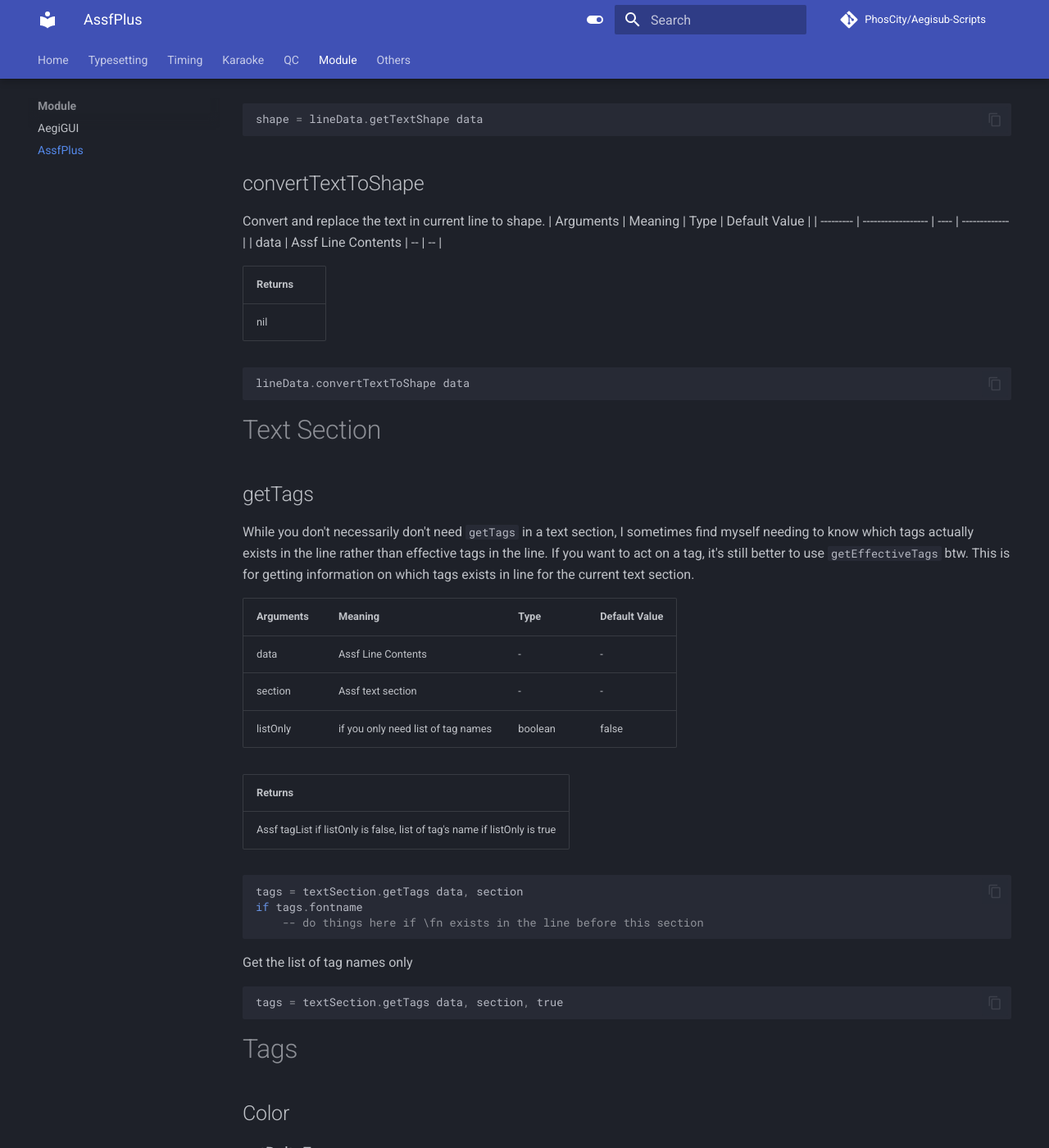
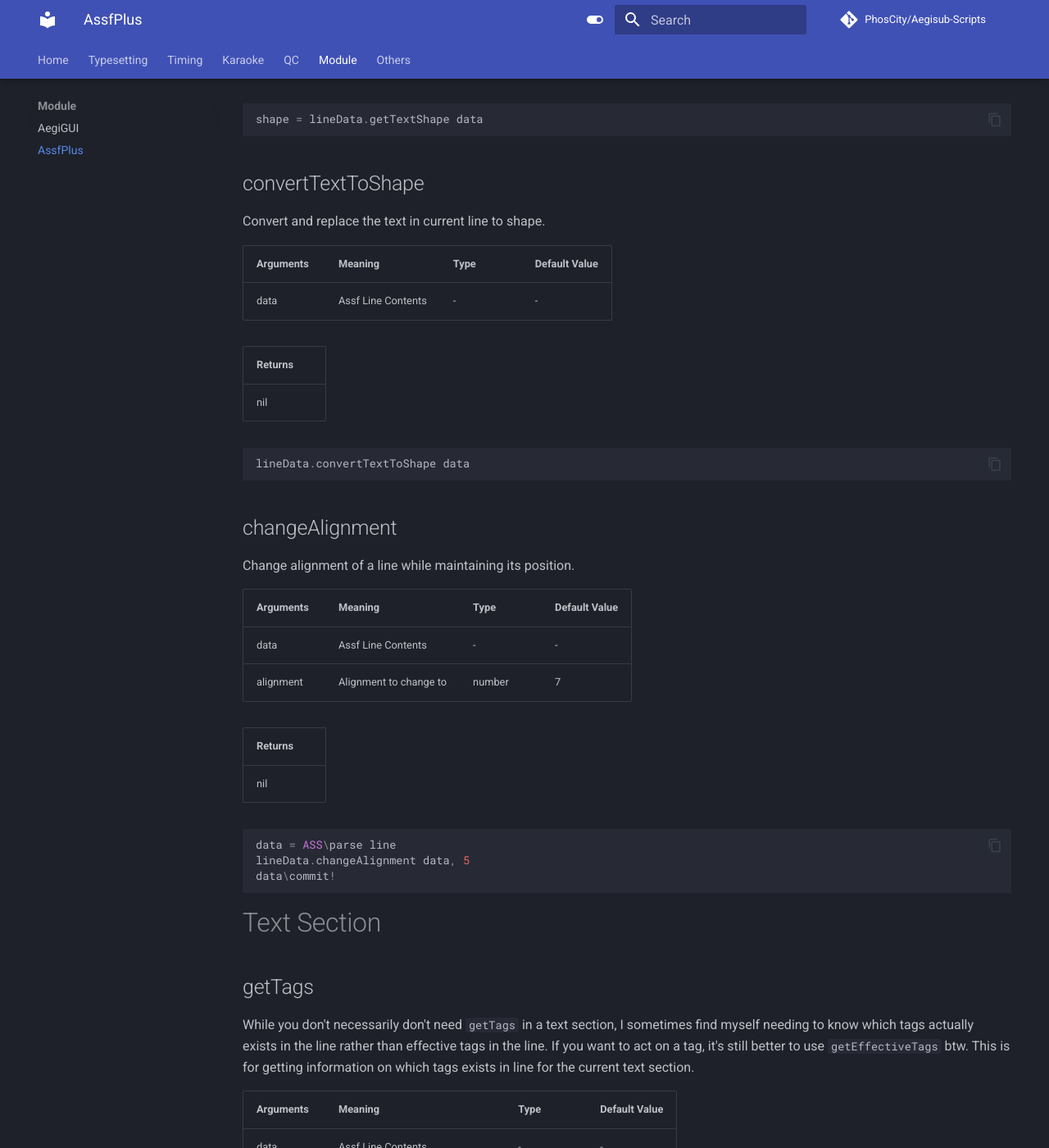
Before and after one commit to PhosCity/Aegisub-Scripts, an MkDocs documentation site: the page built from docs/AssfPlus.md, in a window 1280 px wide and 1400 px high, scrolled down 3107 px. Shown: the whole window at 82% size. Built offline with MkDocs 1.6.1 and Material for MkDocs 9.7.7, drawn with Linux system fonts in a browser that asks for light colours; comment, search, counter and statistics services are not loaded.

Commit message:
[AssfPlus] Change Alignment

````diff
--- a/docs/AssfPlus.md
+++ b/docs/AssfPlus.md
@@ -122,9 +122,10 @@ shape = lineData.getTextShape data
 ## convertTextToShape
 
 Convert and replace the text in current line to shape.
-| Arguments | Meaning | Type | Default Value |
+
+| Arguments | Meaning            | Type | Default Value |
 | --------- | ------------------ | ---- | ------------- |
-| data | Assf Line Contents | -- | -- |
+| data      | Assf Line Contents | -    | -             |
 
 | Returns |
 | ------- |
@@ -132,6 +133,25 @@ Convert and replace the text in current line to shape.
 
 ```moon
 lineData.convertTextToShape data
+```
+
+## changeAlignment
+
+Change alignment of a line while maintaining its position.
+
+| Arguments | Meaning                | Type   | Default Value |
+| --------- | ---------------------- | ------ | ------------- |
+| data      | Assf Line Contents     | -      | -             |
+| alignment | Alignment to change to | number | 7             |
+
+| Returns |
+| ------- |
+| nil     |
+
+```moon
+data = ASS\parse line
+lineData.changeAlignment data, 5
+data\commit!
 ```
 
 # Text Section
````
Also changed, not shown: 2 other files.
